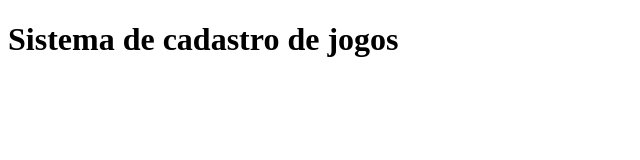
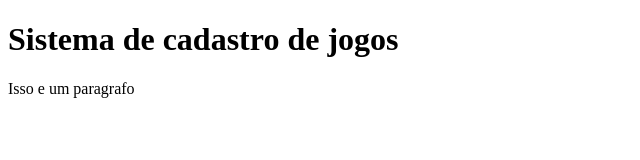
Before and after one commit to igormar7ins/sistemaDeCadastro, a plain HTML site: page index.html in a window 1280 px wide. Shown: the whole page, without its empty margins (0-640 px from the left). Drawn offline with Linux system fonts and the light colour scheme.

Commit message:
Adicionado um paragrafo no arquivo index

```diff
--- a/index.html
+++ b/index.html
@@ -10,6 +10,7 @@
 
 <body>
     <h1>Sistema de cadastro de jogos</h1>
+    <p>Isso e um paragrafo</p>
 
     <script src="app.js"></script>
 </body>
```
